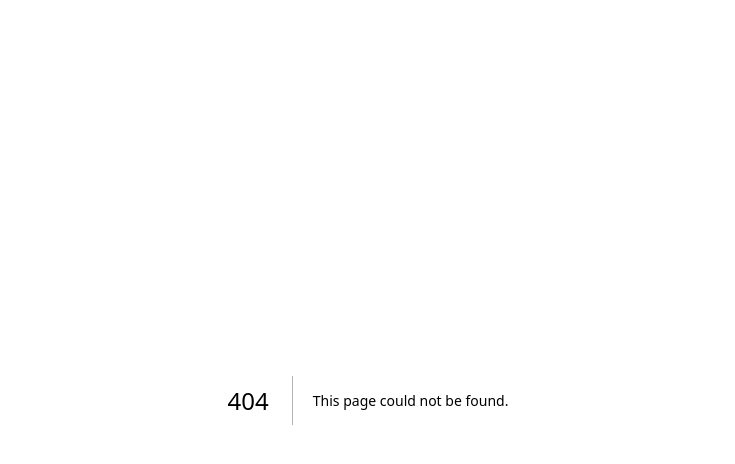
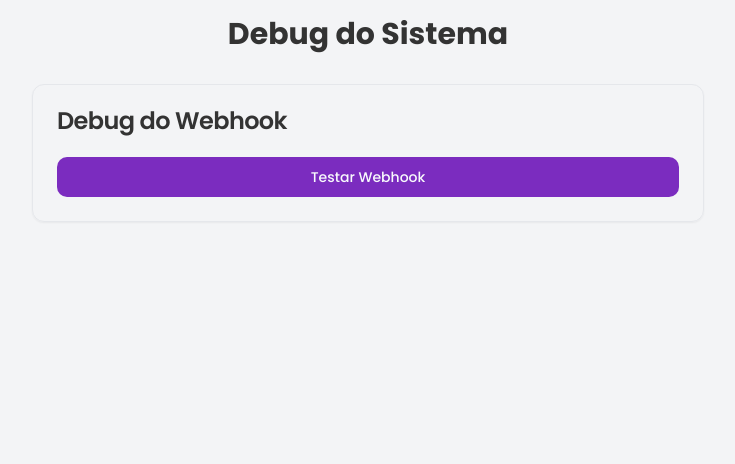
Before and after one commit to MenopausaC/questionario-org, a Next.js app: page /debug in a window 1280 px wide. Before the commit this address had no page. Shown: the top 464 px of the page, without its empty margins (272-1007 px from the left). Built offline with nearby package versions, Linux system fonts and the light colour scheme.

Commit message:
Add files via upload

```diff
--- /dev/null
+++ b/app/debug/page.tsx
@@ -0,0 +1,12 @@
+import DebugWebhook from "@/components/debug-webhook"
+
+export default function DebugPage() {
+  return (
+    <div className="min-h-screen bg-gray-100 p-4">
+      <div className="max-w-4xl mx-auto">
+        <h1 className="text-3xl font-bold mb-8 text-center">Debug do Sistema</h1>
+        <DebugWebhook />
+      </div>
+    </div>
+  )
+}
```
